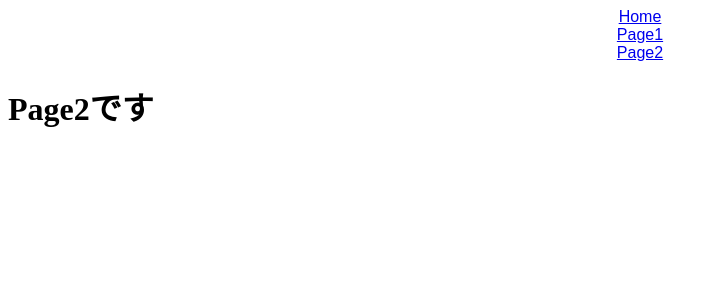
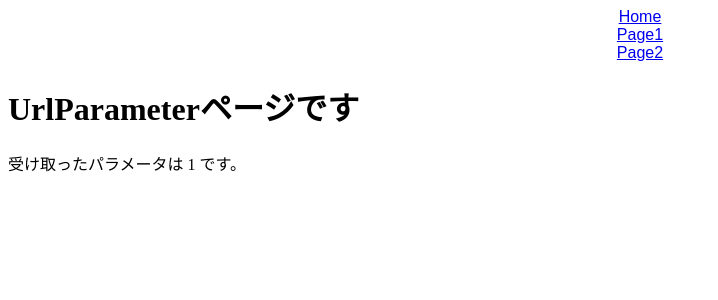
Before and after one commit to ak-empereur-7/react-router, a React (Create React App) app: page /Page2/1 in a window 1280 px wide. Shown: the top 300 px of the page, without its empty margins (0-718 px from the left). Built offline with nearby package versions, Linux system fonts and the light colour scheme.

Commit message:
use UrlParameter

```diff
--- a/src/Page2.jsx
+++ b/src/Page2.jsx
@@ -1,7 +1,10 @@
+import { Link } from "react-router-dom";
+
 export const Page2 = () => {
   return (
     <div>
       <h1>Page2です</h1>
+      <Link to="/page2/100">UrlParameter</Link>
     </div>
   );
 };
--- /dev/null
+++ b/src/UrlParameter.jsx
@@ -0,0 +1,11 @@
+import { useParams } from "react-router-dom";
+
+export const UrlParameter = () => {
+  const { id } = useParams();
+  return (
+    <div>
+      <h1>UrlParameterページです</h1>
+      <p>受け取ったパラメータは {id} です。</p>
+    </div>
+  );
+};
--- /dev/null
+++ b/src/router/Page2Routes.jsx
@@ -0,0 +1,18 @@
+import { Page2 } from "../Page2";
+import { UrlParameter } from "../UrlParameter";
+
+export const Page2Routes = [
+  {
+    path: "/",
+    exact: true,
+    children: <Page2 />
+  },
+  {
+    /**
+     * 「:名称」とすると動的パラメータで受取る
+     */
+    path: "/:id",
+    exact: false,
+    children: <UrlParameter />
+  }
+];
--- a/src/router/Router.jsx
+++ b/src/router/Router.jsx
@@ -1,8 +1,8 @@
 import { Switch, Route } from "react-router-dom";
 
 import { Home } from "../Home";
-import { Page2 } from "../Page2";
 import { Page1Routes } from "./Page1Routes";
+import { Page2Routes } from "./Page2Routes";
 
 export const Router = () => {
   return (
@@ -34,9 +34,22 @@
           </Switch>
         )}
       />
-      <Route path="/Page2">
-        <Page2 />
-      </Route>
+      <Route
+        path="/Page2"
+        render={({ match: { url } }) => (
+          <Switch>
+            {Page2Routes.map((route) => (
+              <Route
+                key={route.map}
+                exact={route.exact}
+                path={`${url}${route.path}`}
+              >
+                {route.children}
+              </Route>
+            ))}
+          </Switch>
+        )}
+      />
     </Switch>
   );
 };
```
